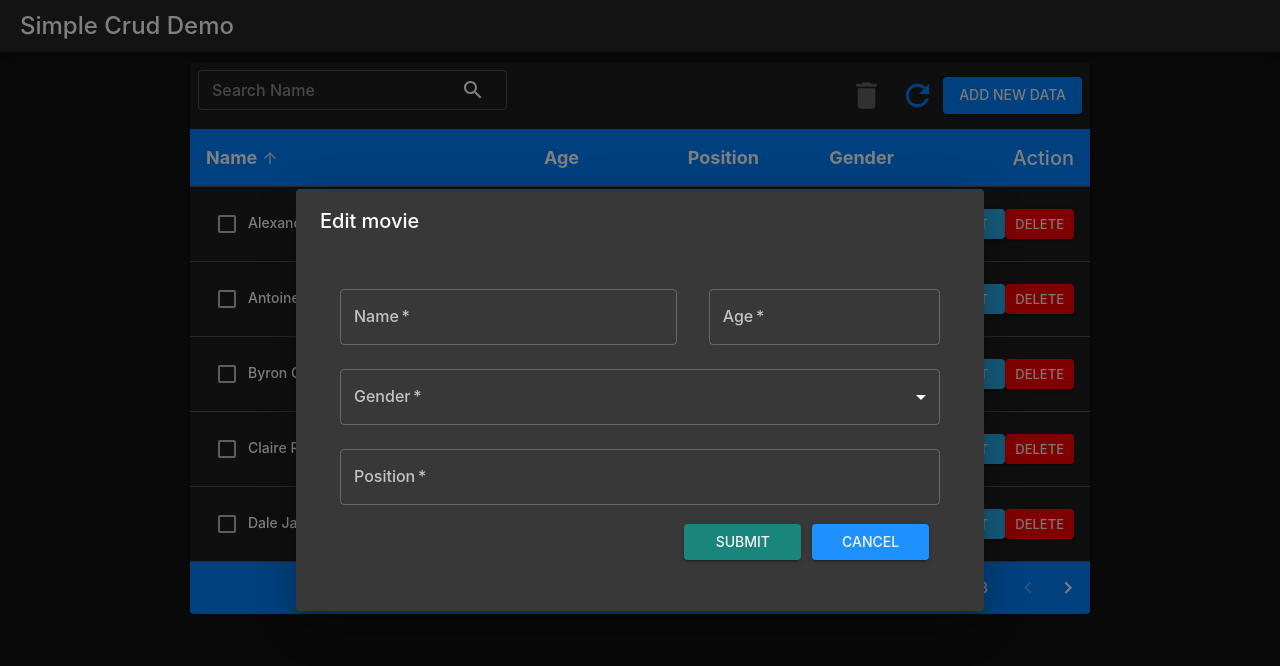
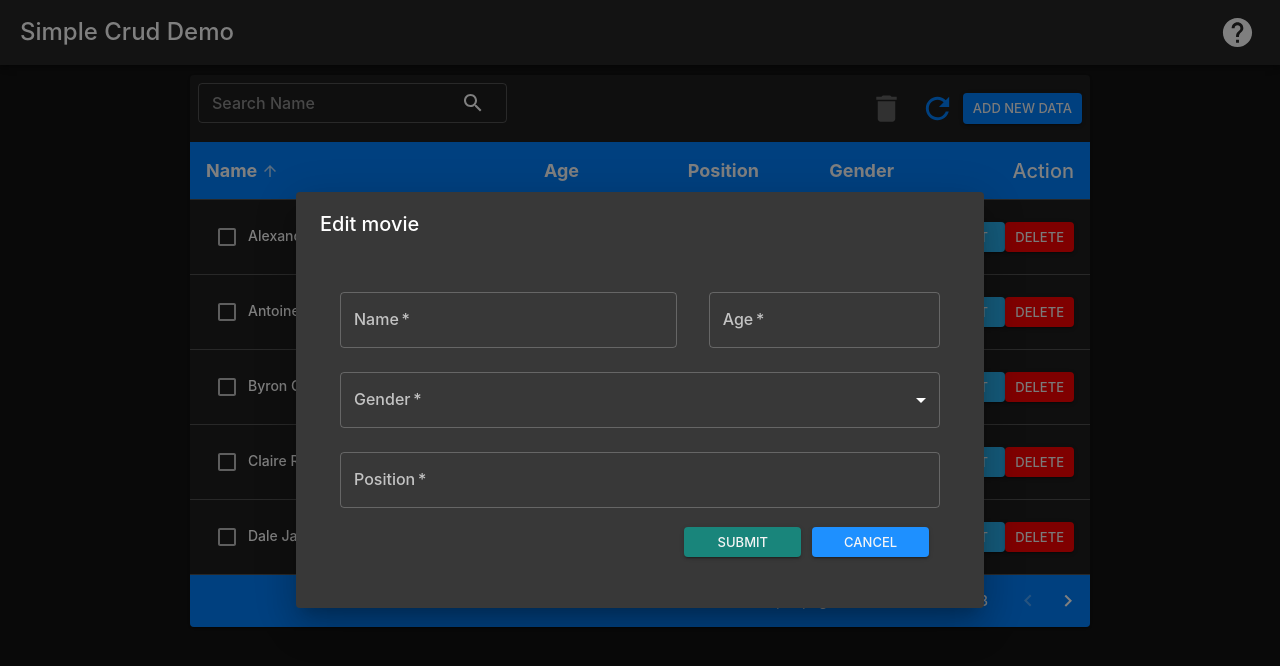
Before and after one commit to pangilinanervin22/simple-crud, a React (Vite) app in the folder frontend/: page /simple-crud/users in a window 1280 px wide. Shown: the top 666 px of the page. Built offline with nearby package versions, Linux system fonts and the light colour scheme.

Commit message:
return later

```diff
--- a/frontend/src/App.tsx
+++ b/frontend/src/App.tsx
@@ -1,4 +1,4 @@
-import { Box } from "@mui/material";
+import { Box, CssBaseline, ThemeProvider } from "@mui/material";
 import { Route, Routes } from "react-router-dom";
 import NavBar from "./components/NavBar";
 import Login from "./pages/Login";
@@ -8,6 +8,7 @@ import Users from "./pages/Users";
 import React from "react";
 import { CircularProgress } from "@mui/material";
 import SideBar from "./components/SideBar";
+import theme from "./mui/themes";
 
 const UserEdit = React.lazy(() => import("./components/UserEdit"));
 const GlobalConfirmation = React.lazy(
@@ -20,6 +21,8 @@ const GlobalNotification = React.lazy(
 function App() {
 	return (
 		<>
+			<ThemeProvider theme={theme}>
+				<CssBaseline />
 				<Box sx={{ position: "relative", display: "flex" }}>
 					{/* <SideBar /> */}
 					<GlobalNotification />
@@ -52,6 +55,7 @@ function App() {
 						</React.Suspense>
 					</Box>
 				</Box>
+			</ThemeProvider>
 		</>
 	);
 }
--- a/frontend/src/components/NavBar.tsx
+++ b/frontend/src/components/NavBar.tsx
@@ -1,4 +1,12 @@
-import { Box, AppBar, Typography } from "@mui/material";
+import {
+	AppBar,
+	Typography,
+	Tooltip,
+	Button,
+	Zoom,
+	IconButton,
+} from "@mui/material";
+import HelpIcon from "@mui/icons-material/Help";
 
 export default function NavBar() {
 	return (
@@ -9,9 +17,27 @@ export default function NavBar() {
 				position: "static",
 				textAlign: "left",
 				padding: " 10px  20px",
+				display: "flex",
+				flexDirection: "row",
+				justifyContent: "space-between",
+				alignItems: "center",
 			}}
 		>
 			<Typography variant="h5"> Simple Crud Demo</Typography>
+
+			<Tooltip
+				title={
+					<Typography variant="body1">
+						Just a demo data is store in array manage by redux
+					</Typography>
+				}
+				TransitionComponent={Zoom}
+				leaveDelay={1000}
+			>
+				<IconButton size="small">
+					<HelpIcon fontSize="large" />
+				</IconButton>
+			</Tooltip>
 		</AppBar>
 	);
 }
--- a/frontend/src/main.tsx
+++ b/frontend/src/main.tsx
@@ -6,16 +6,12 @@ import { Provider } from "react-redux";
 import { BrowserRouter } from "react-router-dom";
 import App from "./App";
 import store from "./app/store";
-import theme from "./mui/themes";
 
 ReactDOM.createRoot(document.getElementById("root")!).render(
 	<React.StrictMode>
 		<BrowserRouter basename="simple-crud">
 			<Provider store={store}>
-				<ThemeProvider theme={theme}>
-					<CssBaseline />
-					<App />
-				</ThemeProvider>
+				<App />
 			</Provider>
 		</BrowserRouter>
 	</React.StrictMode>
```
Lines whose indentation alone changed are shown as unchanged.
